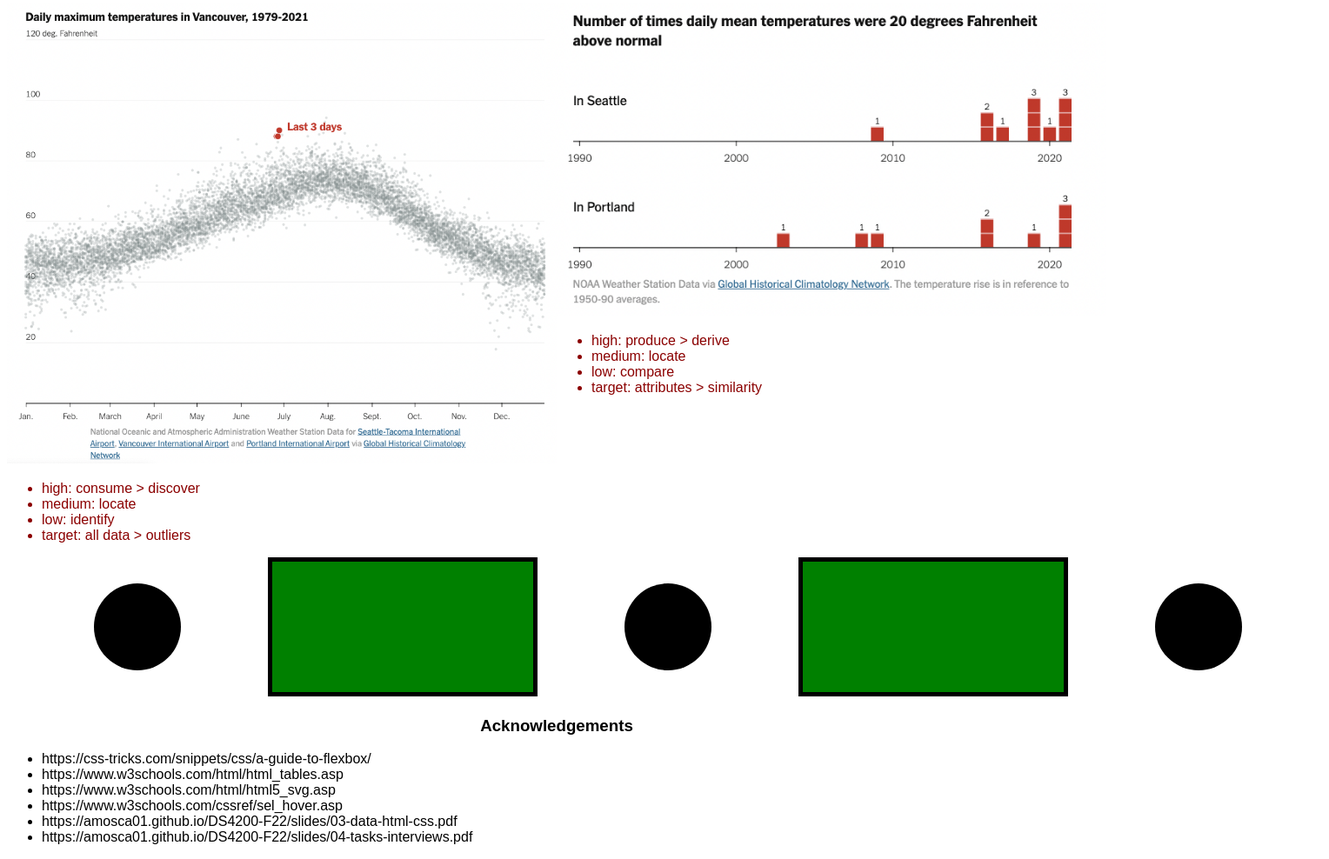
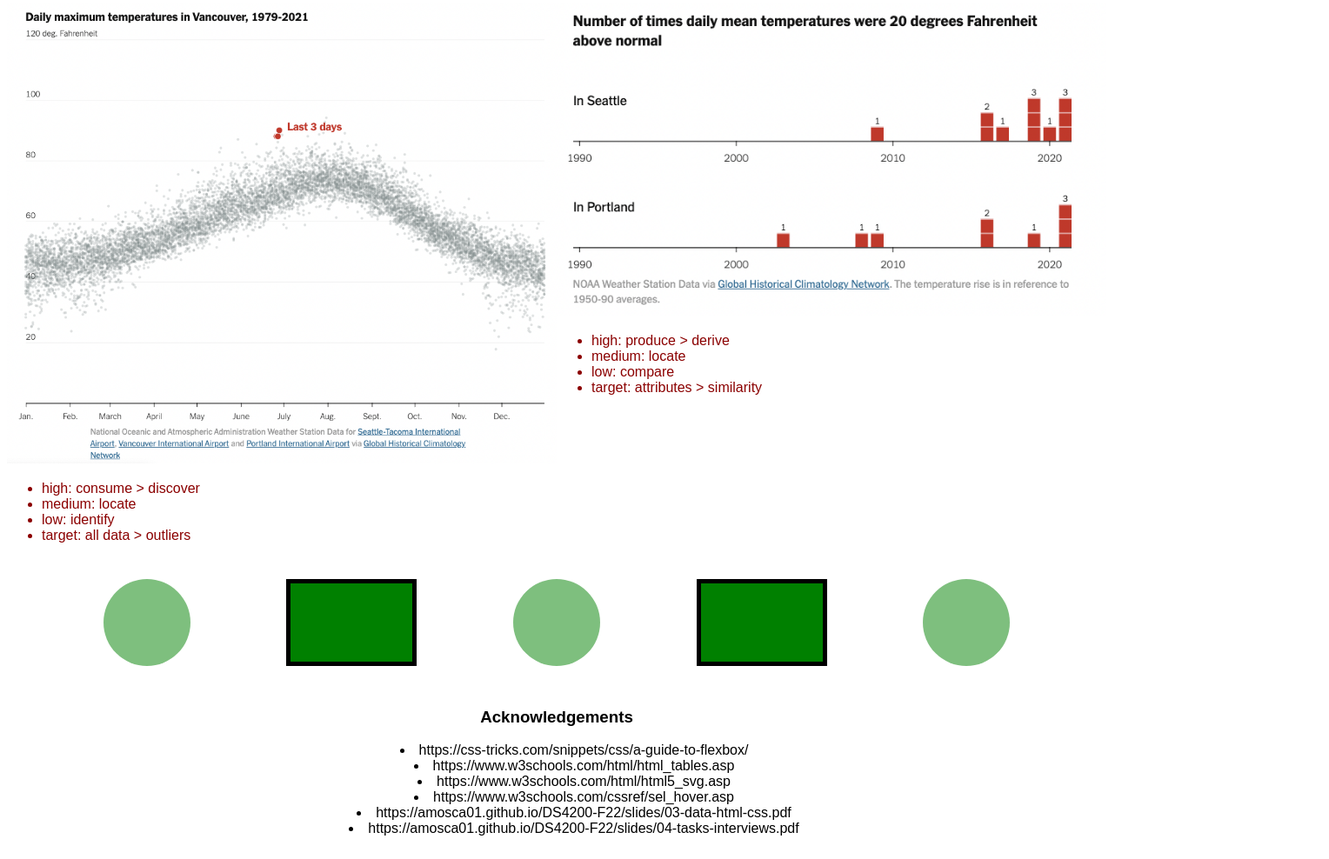
Before and after one commit to DS4200-Sec2-F22/hw-02-lb_kn, a plain HTML site: page index.html in a window 1280 px wide. Shown: the part 865-1853 px from the top of the page at 87% size, 1528 px wide, since content can reach past the window. Drawn offline with Linux system fonts and the light colour scheme.

Commit message:
cleaned up shape styling, added id style to center citations

```diff
--- a/style.css
+++ b/style.css
@@ -47,25 +47,30 @@ img {
 	color: darkred;
 }
 
-.the-circle {
+.circle {
 	fill: green;
 	opacity: 0.5;
 	align-self: center;
 }
-.the-circle:hover {
+.circle:hover {
 	stroke: black;
 	stroke-width: 5;
 	stroke-dasharray: 10 5;
 }
 
 .rect {
-	width: 200;
-	height: 100;
+	width: 150px;
+	height: 100px;
 	fill: green;
-	border-style: solid;
-	border-width: thick;
+	stroke: black;
+	stroke-width: 10;
 	align-self: center;
 }
 .rect:hover {
 	fill: red;
 }
+
+#acknowledgements {
+	text-align: center;
+  list-style-position: inside;
+}
```
